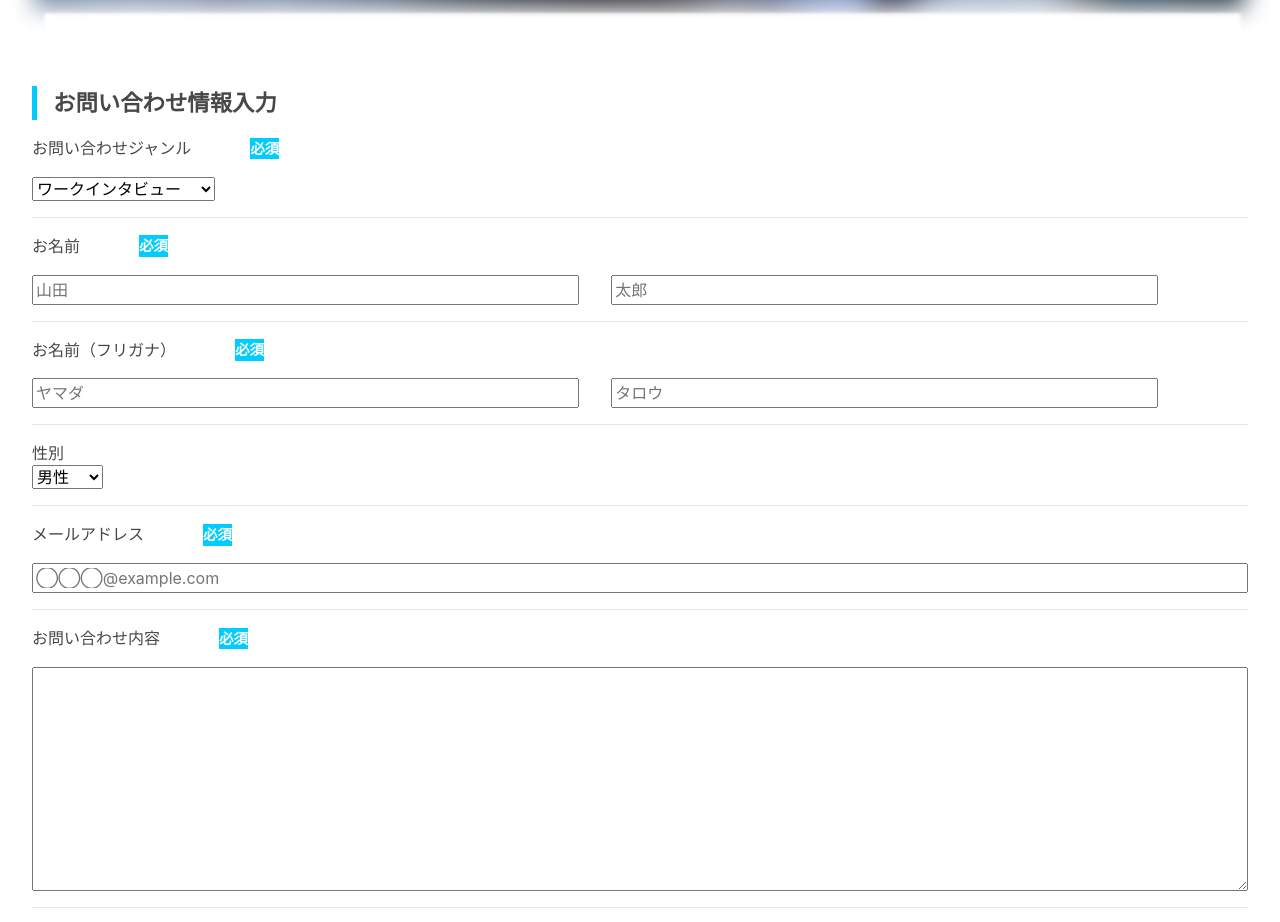
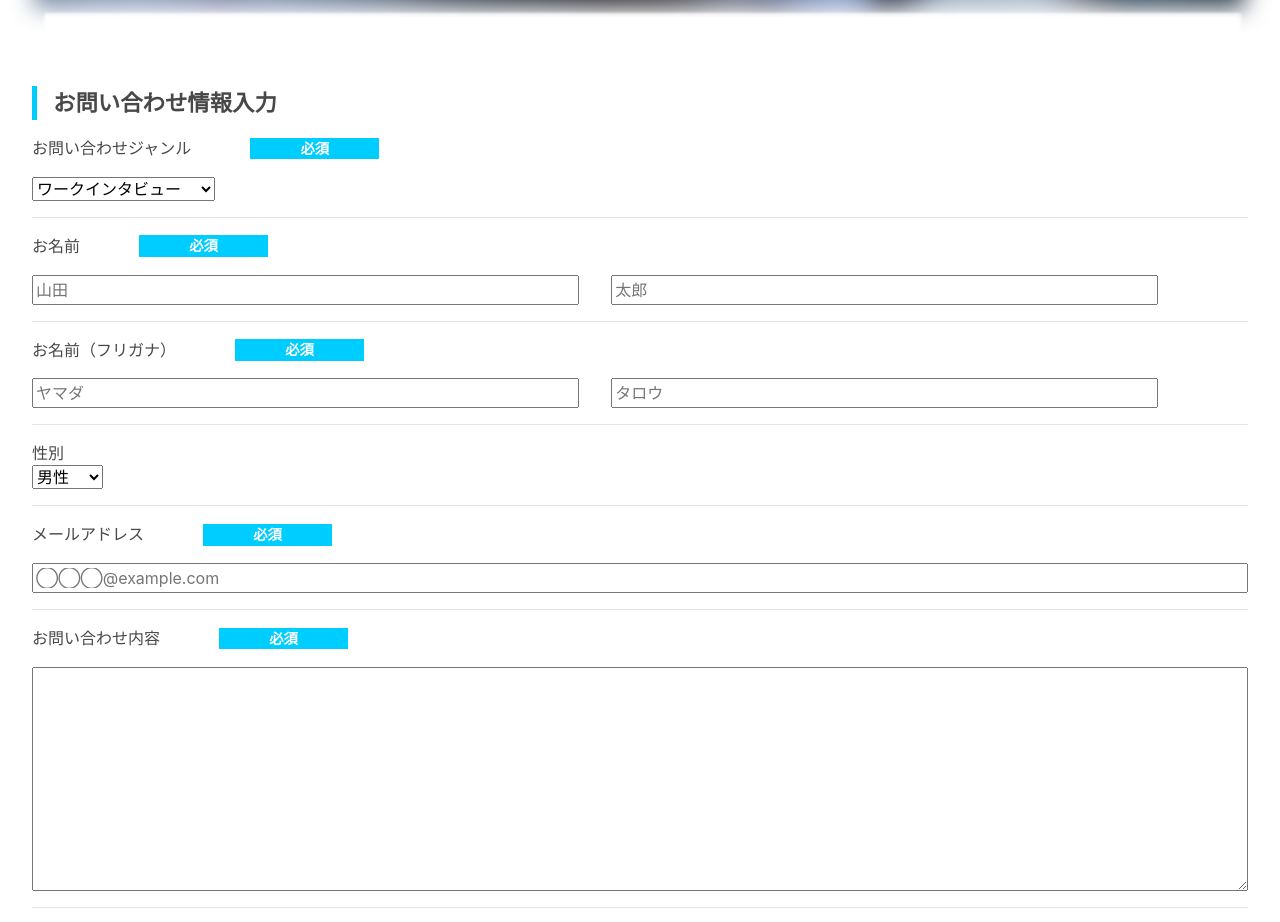
Before and after one commit to vivaruckk17/officialengii, a Nuxt app: page /contact in a window 1280 px wide. Shown: the part 960-1882 px from the top of the page. Built offline with nearby package versions, Linux system fonts and the light colour scheme.

Commit message:
Update contact.vue

```diff
--- a/pages/contact.vue
+++ b/pages/contact.vue
@@ -206,6 +206,8 @@ export default {
 }
 .must-icon p{
    background-color:#00CDFF;
+   padding-left: 50px;
+   padding-right: 50px;
   font-size:0.9rem;
   margin: 0.1rem 0.7rem;
 }
```
